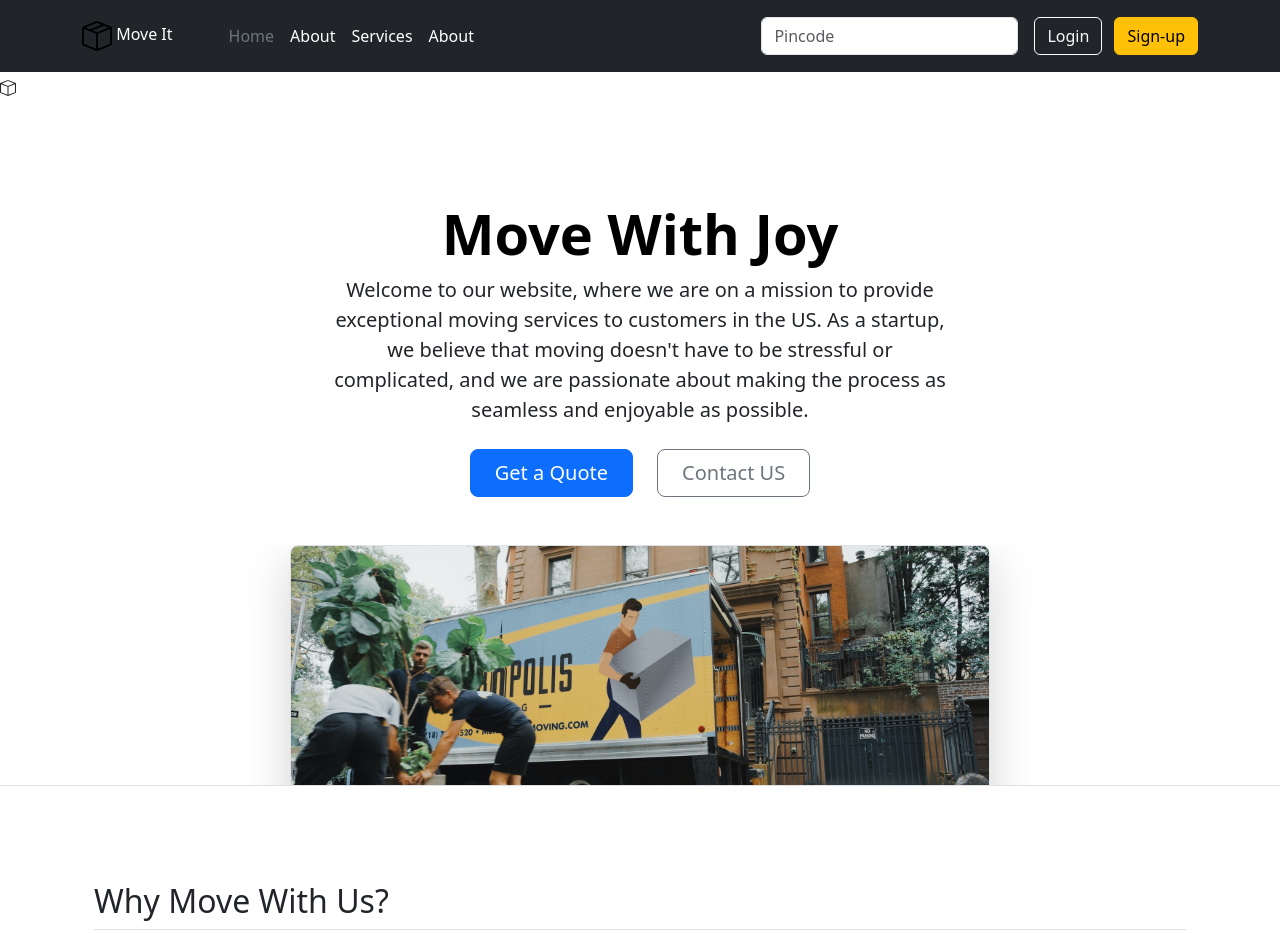
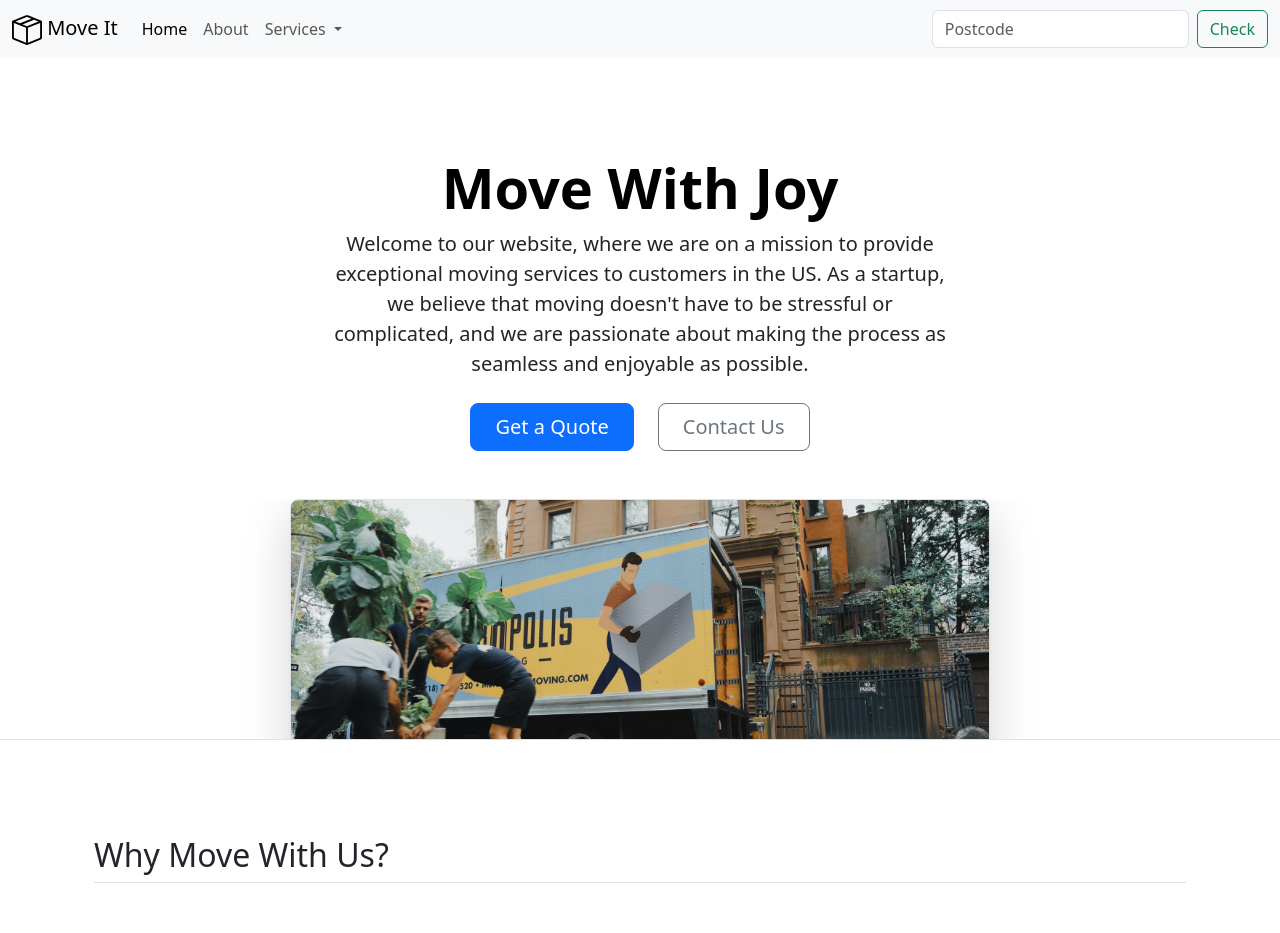
Before and after one commit to DevilAr69/Move-it-website, a plain HTML site: page index.html in a window 1280 px wide. Shown: the top 933 px of the page. Drawn offline with nearby package versions, Linux system fonts and the light colour scheme.

Commit message:
Update index.html

```diff
--- a/index.html
+++ b/index.html
@@ -8,69 +8,77 @@
   <link href="https://cdn.jsdelivr.net/npm/bootstrap@5.3.0-alpha2/dist/css/bootstrap.min.css" rel="stylesheet"
     integrity="sha384-aFq/bzH65dt+w6FI2ooMVUpc+21e0SRygnTpmBvdBgSdnuTN7QbdgL+OapgHtvPp" crossorigin="anonymous">
   <style>
-
     .feature-icon {
       width: 4rem;
       height: 4rem;
       border-radius: 0.75rem;
     }
-
-
   </style>
 </head>
 
+<body>
 
-<body>
-  <header class="p-3 bg-dark text-white">
-    <div class="container">
-
-      <div class="d-flex flex-wrap align-items-center justify-content-center justify-content-lg-start">
-        <a href="/" class="d-flex align-items-center mb-2 mb-lg-0 text-white text-decoration-none">
-          <a class="navbar-brand" href="#"><img src="./box-seam.svg" alt="moveit brand icon" height="30"> Move It</a>
-          <svg class="bi me-2" width="40" height="32" role="img" aria-label="Bootstrap"><use xlink:href="#bootstrap"></use></svg>
-        </a>
-
-        <ul class="nav col-12 col-lg-auto me-lg-auto mb-2 justify-content-center mb-md-0">
-          <li><a href="#" class="nav-link px-2 text-secondary">Home</a></li>
-          <li><a href="#" class="nav-link px-2 text-white">About</a></li>
-          <li><a href="#" class="nav-link px-2 text-white">Services </a></li>
-
-          <li><a href="#" class="nav-link px-2 text-white">About</a></li>
+  <nav class="navbar navbar-expand-lg bg-body-tertiary">
+    <div class="container-fluid">
+      <a class="navbar-brand" href="#"><img src="./box-seam.svg" alt="moveit brand icon" height="30"> Move It</a>
+      <button class="navbar-toggler" type="button" data-bs-toggle="collapse" data-bs-target="#navbarSupportedContent"
+        aria-controls="navbarSupportedContent" aria-expanded="false" aria-label="Toggle navigation">
+        <span class="navbar-toggler-icon"></span>
+      </button>
+      <div class="collapse navbar-collapse" id="navbarSupportedContent">
+        <ul class="navbar-nav me-auto mb-2 mb-lg-0">
+          <li class="nav-item">
+            <a class="nav-link active" aria-current="page" href="#">Home</a>
+          </li>
+          <li class="nav-item">
+            <a class="nav-link" href="#">About</a>
+          </li>
+          <li class="nav-item dropdown">
+            <a class="nav-link dropdown-toggle" href="#" role="button" data-bs-toggle="dropdown" aria-expanded="false">
+              Services
+            </a>
+            <ul class="dropdown-menu">
+              <li><a class="dropdown-item" href="#">Action</a></li>
+              <li><a class="dropdown-item" href="#">Another action</a></li>
+              <li>
+                <hr class="dropdown-divider">
+              </li>
+              <li><a class="dropdown-item" href="#">Something else here</a></li>
+            </ul>
+          </li>
         </ul>
-
-        <form class="col-12 col-lg-auto mb-3 mb-lg-0 me-lg-3">
-          <input type="search" class="form-control form-control-dark" placeholder="Pincode" aria-label="Pincode">
+        <form class="d-flex" role="search">
+          <input class="form-control me-2" type="search" placeholder="Postcode" aria-label="Search">
+          <button class="btn btn-outline-success" type="submit">Check</button>
         </form>
-
-        <div class="text-end">
-          <button type="button" class="btn btn-outline-light me-2">Login</button>
-          <button type="button" class="btn btn-warning">Sign-up</button>
-        </div>
       </div>
     </div>
-  </header>
-  <svg xmlns="http://www.w3.org/2000/svg" width="16" height="16" fill="currentColor" class="bi bi-box" viewBox="0 0 16 16">
-  <path d="M8.186 1.113a.5.5 0 0 0-.372 0L1.846 3.5 8 5.961 14.154 3.5zM15 4.239l-6.5 2.6v7.922l6.5-2.6V4.24zM7.5 14.762V6.838L1 4.239v7.923l6.5 2.6zM7.443.184a1.5 1.5 0 0 1 1.114 0l7.129 2.852A.5.5 0 0 1 16 3.5v8.662a1 1 0 0 1-.629.928l-7.185 2.874a.5.5 0 0 1-.372 0L.63 13.09a1 1 0 0 1-.63-.928V3.5a.5.5 0 0 1 .314-.464L7.443.184z"/>
-</svg>
+  </nav>
 
-  <svg class="bi me-2" width="40" height="32" role="img" aria-label="Bootstrap"><use xlink:href="#bootstrap"></use></svg>
+
   <div class="px-4 pt-5 my-5 text-center border-bottom">
     <h1 class="display-4 fw-bold text-body-emphasis">Move With Joy</h1>
     <div class="col-lg-6 mx-auto">
-      <p class="lead mb-4">Welcome to our website, where we are on a mission to provide exceptional moving services to customers in the US. As a startup, we believe that moving doesn't have to be stressful or complicated, and we are passionate about making the process as seamless and enjoyable as possible.</p>
+      <p class="lead mb-4">Welcome to our website, where we are on a mission to provide exceptional moving services to
+        customers in the US. As a
+        startup, we believe that moving doesn't have to be stressful or complicated, and we are passionate about making
+        the
+        process as seamless and enjoyable as possible.
+      </p>
       <div class="d-grid gap-2 d-sm-flex justify-content-sm-center mb-5">
         <button type="button" class="btn btn-primary btn-lg px-4 me-sm-3">Get a Quote</button>
-        <button type="button" class="btn btn-outline-secondary btn-lg px-4">Contact US</button>
+        <button type="button" class="btn btn-outline-secondary btn-lg px-4">Contact Us</button>
       </div>
     </div>
     <div class="overflow-hidden" style="max-height: 30vh;">
       <div class="container px-5">
-        <img src="./moving-van.jpg" class="img-fluid border rounded-3 shadow-lg mb-4" alt="Example image" width="700" height="500" loading="lazy">
+        <img src="./moving-van.jpg" class="img-fluid border rounded-3 shadow-lg mb-4" alt="Example image" width="700"
+          height="500" loading="lazy">
       </div>
     </div>
   </div>
 
- <div class="container px-4 py-5" id="featured-3">
+  <div class="container px-4 py-5" id="featured-3">
     <h2 class="pb-2 border-bottom">Why Move With Us?</h2>
     <div class="row g-4 py-5 row-cols-1 row-cols-lg-3">
       <div class="feature col">
@@ -129,7 +137,6 @@
       </div>
     </div>
   </div>
-
   <div class="container">
     <div id="carouselExampleIndicators" class="carousel slide">
       <div class="carousel-indicators">
@@ -165,7 +172,6 @@
   </div>
 
 
-
     <footer class="py-3 my-4">
       <ul class="nav justify-content-center border-bottom pb-3 mb-3">
         <li class="nav-item"><a href="#" class="nav-link px-2 text-body-secondary">Home</a></li>
@@ -187,8 +193,6 @@
         <li class="ms-3"><a class="text-body-secondary" href="#"><svg class="bi" width="24" height="24"><use xlink:href="#facebook"></use></svg></a></li>
       </ul>
     </footer>
-
-
 </body>
 
 </html>
```
